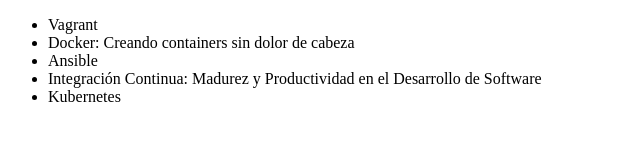
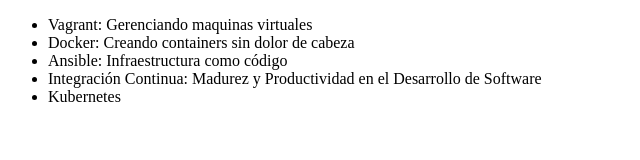
Before and after one commit to LeonardoRoG/alura-git, a plain HTML site: page index.html in a window 1280 px wide. Shown: the whole page, without its empty margins (0-640 px from the left). Drawn offline with Linux system fonts and the light colour scheme.

Commit message:
Arreglando las listas

```diff
--- a/index.html
+++ b/index.html
@@ -6,9 +6,9 @@
     </head>
     <body>
         <ul>
-            <li>Vagrant</li>
+            <li>Vagrant: Gerenciando maquinas virtuales</li>
             <li>Docker: Creando containers sin dolor de cabeza</li>
-            <li>Ansible</li>
+            <li>Ansible: Infraestructura como código</li>
             <li>Integración Continua: Madurez y Productividad en el Desarrollo de Software</li>
             <li>Kubernetes</li>
         </ul>
```
